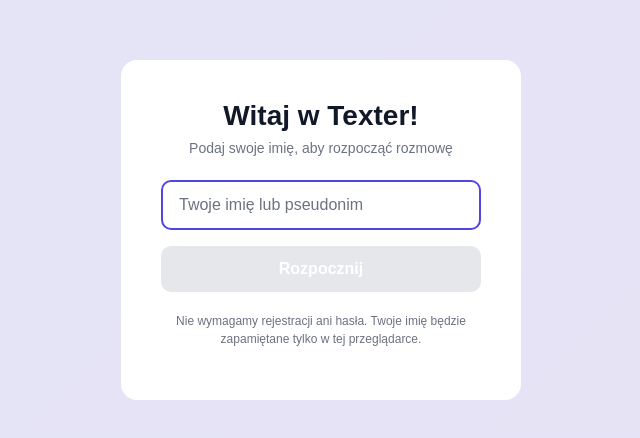
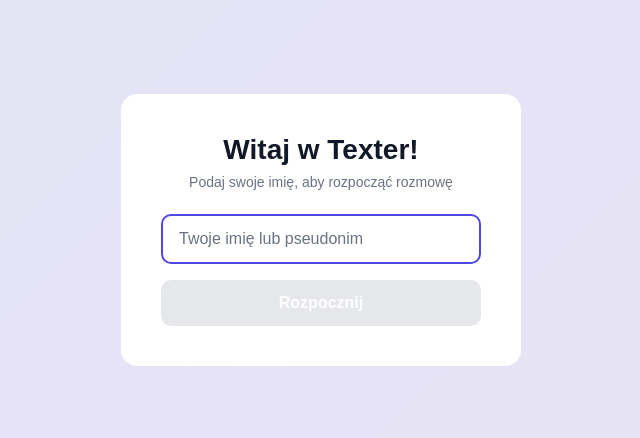
Before and after one commit to UniversityOfGdanskProjects/projekt-frontend-development-2025-2026-MaciejAzarewicz, a React (Vite) app in the folder texter/: page /login in a window 1280 px wide. Shown: the part 170-608 px from the top of the page, without its empty margins (319-959 px from the left). Built offline with nearby package versions, Linux system fonts and the light colour scheme.

Commit message:
mini poprawki np. dodanie emotki do edycji wiadomosci

```diff
--- a/texter/src/components/ChatMessages.jsx
+++ b/texter/src/components/ChatMessages.jsx
@@ -95,7 +95,9 @@
                     className="edit-btn"
                     onClick={() => handleEdit(msg)}
                     title="Edytuj wiadomość"
-                  ></button>
+                  >
+                    ✏️
+                  </button>
                 )}
               </>
             )}
--- a/texter/src/components/Login.jsx
+++ b/texter/src/components/Login.jsx
@@ -43,11 +43,6 @@
             Rozpocznij
           </button>
         </form>
-
-        <p className="login-hint">
-          Nie wymagamy rejestracji ani hasła. Twoje imię będzie zapamiętane
-          tylko w tej przeglądarce.
-        </p>
       </div>
     </div>
   );
```
